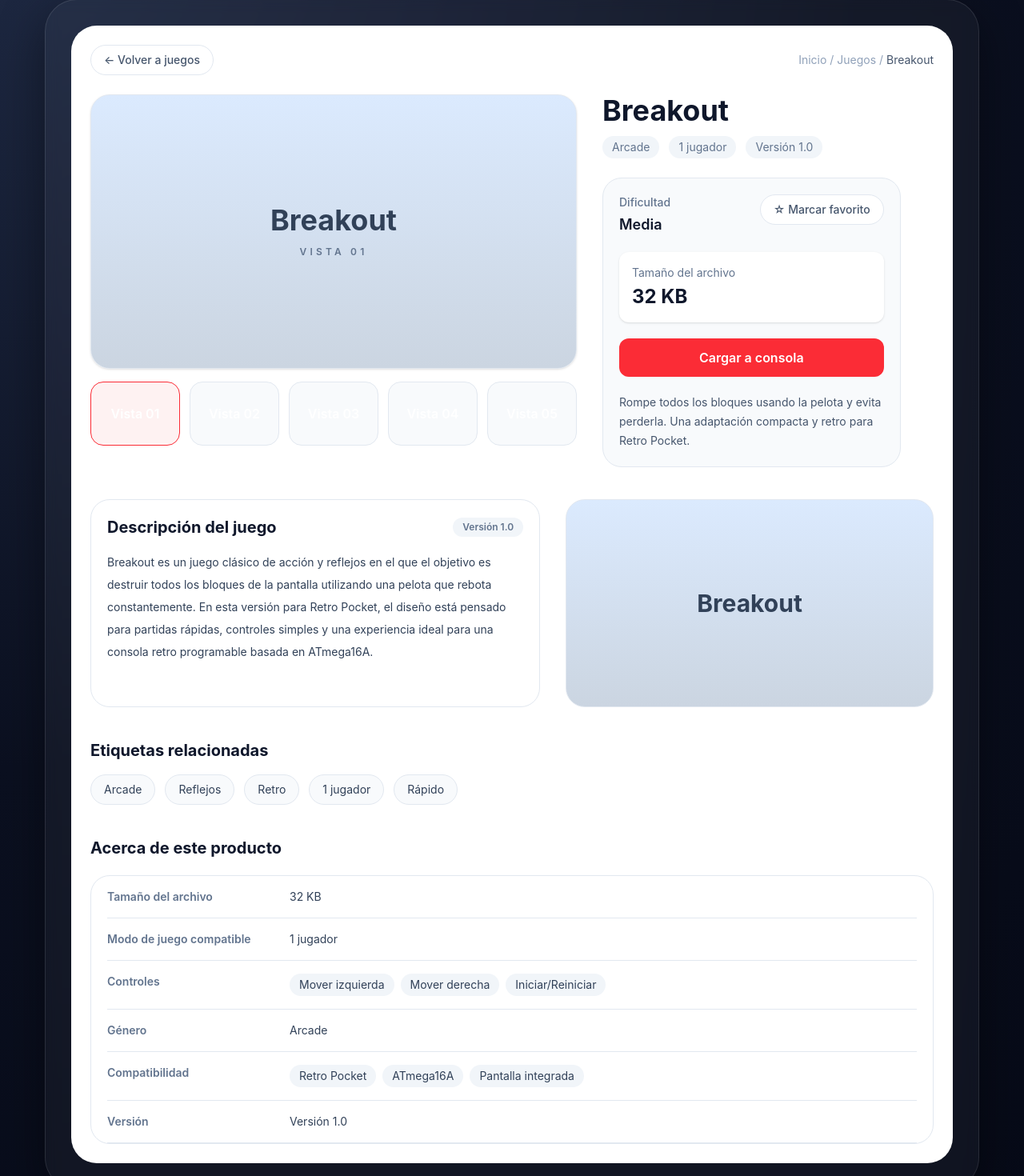
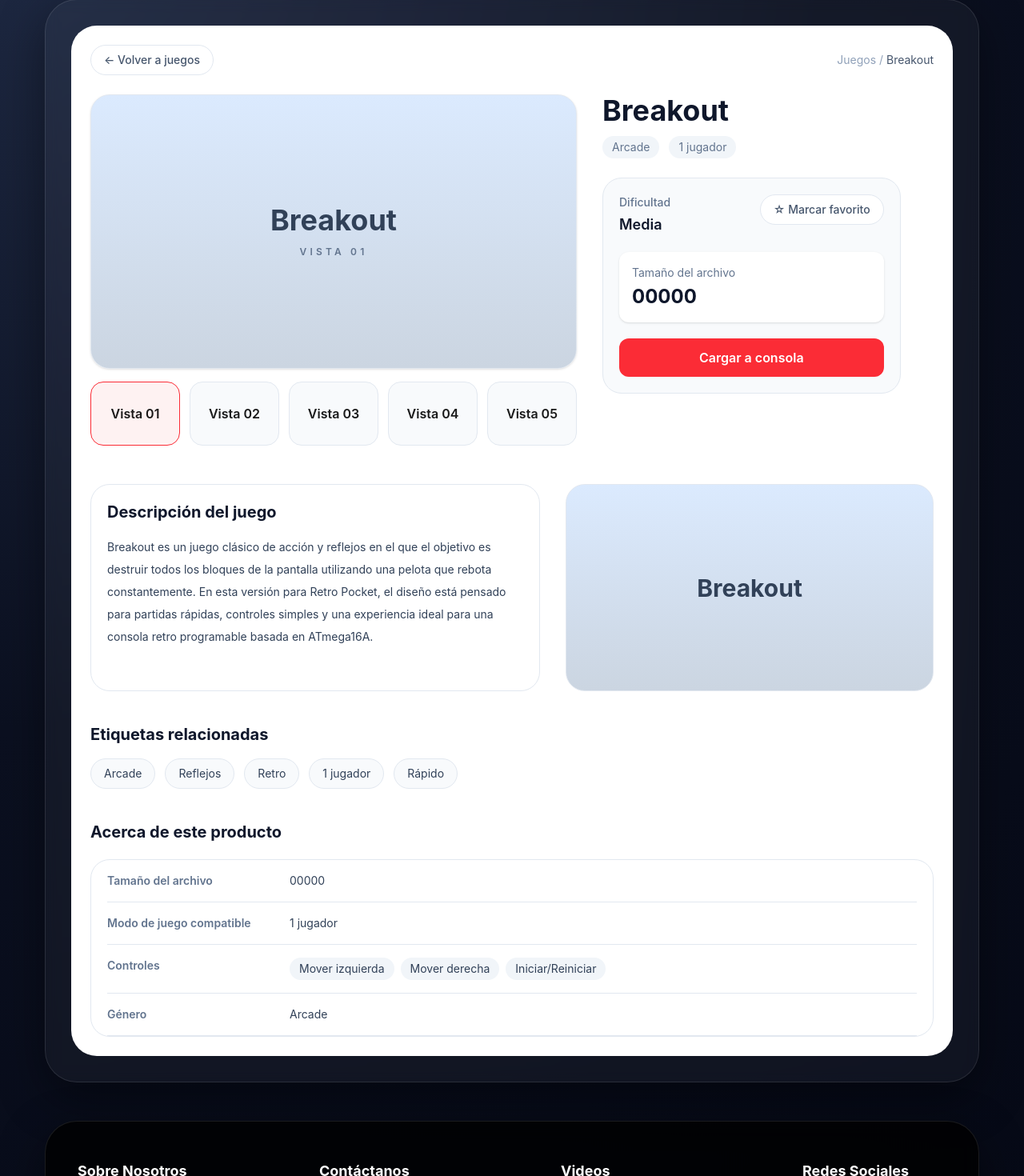
Before and after one commit to LeoDuffed/retro-pocket, a React (Vite) app: page /juegos/breakout in a window 1280 px wide. Shown: the part 131-1601 px from the top of the page at 80% size. Built offline with nearby package versions, Linux system fonts and the light colour scheme.

Commit message:
El boton del juego featured en la home page lleva al juego y movi texto en las paginas individuales de los juegos

```diff
--- a/src/components/FeatureGame.jsx
+++ b/src/components/FeatureGame.jsx
@@ -1,3 +1,5 @@
+import { Link } from "react-router-dom";
+
 export default function FeaturedGame() {
   return (
     <section className="rounded-4xl border border-white/10 bg-white p-5 shadow-[0_10px_40px_rgba(0,0,0,0.35)]">
@@ -15,9 +17,12 @@ export default function FeaturedGame() {
             compacta y perfecta para una consola retro programable.
           </p>
 
-          <button className="mt-4 inline-flex rounded-xl bg-slate-900 px-4 py-2 text-sm font-medium text-white transition hover:bg-slate-800">
-            Ver juego
-          </button>
+          <Link
+            className="mt-4 inline-flex rounded-xl bg-slate-900 px-4 py-2 text-sm font-medium text-white transition hover:bg-slate-800"
+            to={`/juegos/tetris`}
+          >
+              Ver juego
+          </Link>
         </div>
       </div>
     </section>
--- a/src/layouts/MainLayout.jsx
+++ b/src/layouts/MainLayout.jsx
@@ -9,7 +9,7 @@ export default function MainLayout() {
 
         <header className="mb-10 flex flex-col gap-5 md:flex-row md:items-center md:gap-105 pl-8">
           <div className="flex items-center gap-3 pl-8">
-            <span className="text-2xl">🕹️</span>
+            <span className="text-2xl text-cyan-200">RP</span>
             <p className="text-2xl font-bold tracking-wide text-white ">
               Retro Pocket
             </p>
--- a/src/pages/GameDetail.jsx
+++ b/src/pages/GameDetail.jsx
@@ -12,10 +12,8 @@ const games = {
       "Breakout es un juego clásico de acción y reflejos en el que el objetivo es destruir todos los bloques de la pantalla utilizando una pelota que rebota constantemente. En esta versión para Retro Pocket, el diseño está pensado para partidas rápidas, controles simples y una experiencia ideal para una consola retro programable basada en ATmega16A.",
     controls: ["Mover izquierda", "Mover derecha", "Iniciar/Reiniciar"],
     tags: ["Arcade", "Reflejos", "Retro", "1 jugador", "Rápido"],
-    compat: ["Retro Pocket", "ATmega16A", "Pantalla integrada"],
-    size: "32 KB",
+    size: "00000",
     players: "1 jugador",
-    release: "Versión 1.0",
   },
   pong: {
     title: "Pong",
@@ -27,10 +25,8 @@ const games = {
       "Pong es uno de los títulos más representativos de la historia de los videojuegos. Esta adaptación para Retro Pocket mantiene la esencia del juego original con una interfaz minimalista y controles sencillos, ideal para sesiones rápidas y demostraciones del sistema.",
     controls: ["Mover arriba", "Mover abajo", "Iniciar partida"],
     tags: ["Arcade", "Clásico", "Retro", "1 jugador", "Reflejos"],
-    compat: ["Retro Pocket", "ATmega16A", "Pantalla integrada"],
-    size: "28 KB",
+    size: "00000",
     players: "1 jugador",
-    release: "Versión 1.0",
   },
   snake: {
     title: "Snake",
@@ -42,10 +38,8 @@ const games = {
       "Snake es un clásico absoluto de los juegos compactos. En esta versión para Retro Pocket, la serpiente aumenta de tamaño con cada punto consumido y el desafío crece conforme disminuye el espacio disponible. Es un excelente ejemplo de minijuego simple, divertido y perfecto para hardware embebido.",
     controls: ["Arriba", "Abajo", "Izquierda", "Derecha", "Iniciar"],
     tags: ["Arcade", "Retro", "Puntaje", "1 jugador", "Clásico"],
-    compat: ["Retro Pocket", "ATmega16A", "Pantalla integrada"],
-    size: "30 KB",
+    size: "00000",
     players: "1 jugador",
-    release: "Versión 1.0",
   },
   tetris: {
     title: "Tetris",
@@ -63,10 +57,8 @@ const games = {
       "Iniciar",
     ],
     tags: ["Puzzle", "Retro", "Clásico", "1 jugador", "Bloques"],
-    compat: ["Retro Pocket", "ATmega16A", "Pantalla integrada"],
-    size: "36 KB",
+    size: "00000",
     players: "1 jugador",
-    release: "Versión 1.0",
   },
 };
 
@@ -89,7 +81,7 @@ export default function GameDetail() {
   if (!game) {
     return (
       <main className="w-full">
-        <section className="rounded-[2.5rem] border border-white/10 bg-white/[0.04] p-8 text-white shadow-[0_20px_60px_rgba(0,0,0,0.4)] backdrop-blur-sm">
+        <section className="rounded-[2.5rem] border border-white/10 bg-white/4 p-8 text-white shadow-[0_20px_60px_rgba(0,0,0,0.4)] backdrop-blur-sm">
           <h1 className="text-3xl font-bold">Juego no encontrado</h1>
         </section>
       </main>
@@ -100,8 +92,8 @@ export default function GameDetail() {
 
   return (
     <main className="w-full">
-      <section className="rounded-[2.5rem] border border-white/10 bg-white/[0.04] p-4 shadow-[0_20px_60px_rgba(0,0,0,0.4)] backdrop-blur-sm md:p-6 lg:p-8">
-        <div className="rounded-[2rem] bg-white p-4 md:p-6">
+      <section className="rounded-[2.5rem] border border-white/10 bg-white/4 p-4 shadow-[0_20px_60px_rgba(0,0,0,0.4)] backdrop-blur-sm md:p-6 lg:p-8">
+        <div className="rounded-4xl bg-white p-4 md:p-6">
           <div className="mb-6 flex flex-wrap items-center justify-between gap-4 text-sm">
             <Link
               to="/juegos"
@@ -110,15 +102,15 @@ export default function GameDetail() {
               ← Volver a juegos
             </Link>
             <div className="text-slate-400">
-              Inicio / Juegos /{" "}
+              Juegos /{" "}
               <span className="text-slate-600">{game.title}</span>
             </div>
           </div>
 
           <div className="grid gap-8 lg:grid-cols-[1.1fr_0.9fr]">
             <div>
-              <div className="overflow-hidden rounded-[1.5rem] border border-slate-200 bg-[linear-gradient(180deg,#dbeafe,#cbd5e1)] shadow-sm">
-                <div className="flex aspect-[16/9] flex-col items-center justify-center text-slate-700">
+              <div className="overflow-hidden rounded-3xl border border-slate-200 bg-[linear-gradient(180deg,#dbeafe,#cbd5e1)] shadow-sm">
+                <div className="flex aspect-video flex-col items-center justify-center text-slate-700">
                   <span className="text-3xl font-bold md:text-4xl">
                     {game.title}
                   </span>
@@ -133,7 +125,7 @@ export default function GameDetail() {
                   <button
                     key={`${thumb}-${index}`}
                     onClick={() => setSelectedShot(index)}
-                    className={`flex h-20 w-28 shrink-0 items-center justify-center rounded-2xl border text-base font-semibold transition ${
+                    className={`flex h-20 w-28 shrink-0 items-center justify-center rounded-2xl border text-base font-semibold transition text-black/90 ${
                       selectedShot === index
                         ? "border-red-500 bg-red-50"
                         : "border-slate-200 bg-slate-50 hover:border-slate-300"
@@ -157,12 +149,9 @@ export default function GameDetail() {
                 <span className="rounded-full bg-slate-100 px-3 py-1">
                   {game.players}
                 </span>
-                <span className="rounded-full bg-slate-100 px-3 py-1">
-                  {game.release}
-                </span>
               </div>
 
-              <div className="mt-6 rounded-[1.5rem] border border-slate-200 bg-slate-50 p-5">
+              <div className="mt-6 rounded-3xl border border-slate-200 bg-slate-50 p-5">
                 <div className="flex items-start justify-between gap-4">
                   <div>
                     <p className="text-sm font-medium text-slate-500">
@@ -199,22 +188,16 @@ export default function GameDetail() {
 
                 </div>
 
-                <div className="mt-5 text-sm leading-6 text-slate-600">
-                  {game.description}
-                </div>
               </div>
             </div>
           </div>
 
           <div className="mt-10 grid gap-8 lg:grid-cols-[1.1fr_0.9fr]">
-            <div className="rounded-[1.5rem] border border-slate-200 p-5">
+            <div className="rounded-3xl border border-slate-200 p-5">
               <div className="mb-4 flex items-center justify-between">
                 <h2 className="text-xl font-bold text-slate-900">
                   Descripción del juego
                 </h2>
-                <span className="rounded-full bg-slate-100 px-3 py-1 text-xs font-semibold text-slate-500">
-                  {game.release}
-                </span>
               </div>
 
               <p className="text-sm leading-7 text-slate-700">
@@ -222,8 +205,8 @@ export default function GameDetail() {
               </p>
             </div>
 
-            <div className="overflow-hidden rounded-[1.5rem] border border-slate-200 bg-[linear-gradient(180deg,#dbeafe,#cbd5e1)]">
-              <div className="flex aspect-[16/9] items-center justify-center text-3xl font-bold text-slate-700">
+            <div className="overflow-hidden rounded-3xl border border-slate-200 bg-[linear-gradient(180deg,#dbeafe,#cbd5e1)]">
+              <div className="flex aspect-video items-center justify-center text-3xl font-bold text-slate-700">
                 {game.title}
               </div>
             </div>
@@ -251,7 +234,7 @@ export default function GameDetail() {
               Acerca de este producto
             </h2>
 
-            <div className="mt-5 rounded-[1.5rem] border border-slate-200 px-5">
+            <div className="mt-5 rounded-3xl border border-slate-200 px-5">
               <InfoRow label="Tamaño del archivo" value={game.size} />
               <InfoRow label="Modo de juego compatible" value={game.players} />
               <InfoRow
@@ -270,22 +253,6 @@ export default function GameDetail() {
                 }
               />
               <InfoRow label="Género" value={game.genre} />
-              <InfoRow
-                label="Compatibilidad"
-                value={
-                  <div className="flex flex-wrap gap-2">
-                    {game.compat.map((item) => (
-                      <span
-                        key={item}
-                        className="rounded-full bg-slate-100 px-3 py-1"
-                      >
-                        {item}
-                      </span>
-                    ))}
-                  </div>
-                }
-              />
-              <InfoRow label="Versión" value={game.release} />
             </div>
           </div>
         </div>
--- a/src/pages/Juegos.jsx
+++ b/src/pages/Juegos.jsx
@@ -182,10 +182,10 @@ export default function Juegos() {
                 >
                   <Link
                     to={`/juegos/${game.slug}`}
-                    className="group block rounded-[2rem]"
+                    className="group block rounded-4xl"
                   >
-                    <div className="rounded-[2rem] border border-white/10 bg-white p-4 text-slate-900 shadow-[0_20px_45px_rgba(0,0,0,0.28)] transition-transform duration-300 ease-out group-hover:-translate-y-2 group-hover:shadow-[0_25px_60px_rgba(0,0,0,0.35)]">
-                      <div className="mb-4 flex aspect-[4/3] items-center justify-center rounded-[1.5rem] bg-[linear-gradient(180deg,#dbeafe,#cbd5e1)] text-5xl shadow-inner">
+                    <div className="rounded-4xl border border-white/10 bg-white p-4 text-slate-900 shadow-[0_20px_45px_rgba(0,0,0,0.28)] transition-transform duration-300 ease-out group-hover:-translate-y-2 group-hover:shadow-[0_25px_60px_rgba(0,0,0,0.35)]">
+                      <div className="mb-4 flex aspect-4/3 items-center justify-center rounded-3xl bg-[linear-gradient(180deg,#dbeafe,#cbd5e1)] text-5xl shadow-inner">
 
                       </div>
 
```
